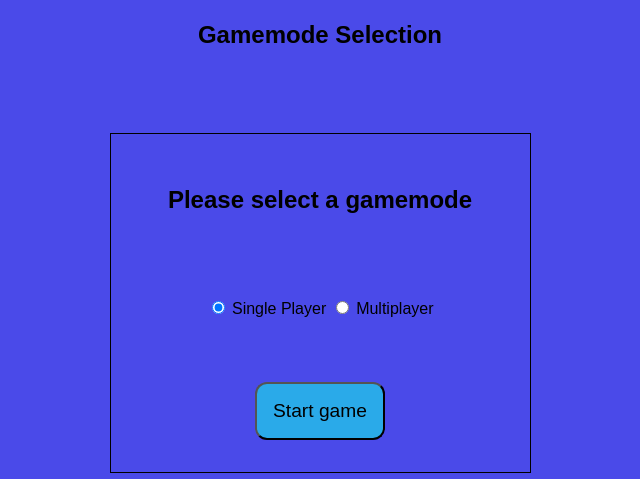
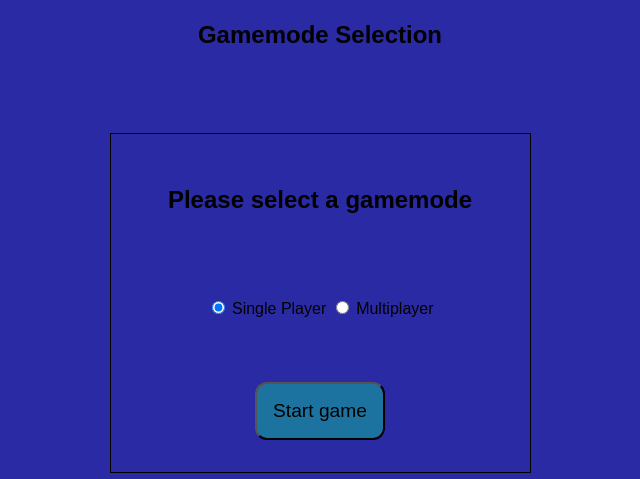
Before and after one commit to Linielt/battleship, a website built with webpack: page src/index.html in a window 1280 px wide. Shown: the part 79-558 px from the top of the page, without its empty margins (320-960 px from the left). Built offline with nearby package versions, Linux system fonts and the light colour scheme.

Commit message:
Made some colours darker to reduce contrast

```diff
--- a/src/styles.css
+++ b/src/styles.css
@@ -10,7 +10,7 @@ html, body {
 
 body {
     min-height: 100dvh;
-    background-color: #4a4ae9;
+    background-color: #2a2aa4;
 }
 
 header {
@@ -48,7 +48,7 @@ main {
     padding: 16px;
     border-radius: 12px;
     font-size: 1.2rem;
-    background-color: #2aaae9;
+    background-color: #1c739f;
 }
 
 .battleship-main-game-container {
@@ -69,7 +69,7 @@ main {
     padding: 8px;
     border-radius: 9px;
     font-size: 1rem;
-    background-color: #2aaae9;
+    background-color: #1c739f;
 }
 
 #battleship-main-game-container {
```
